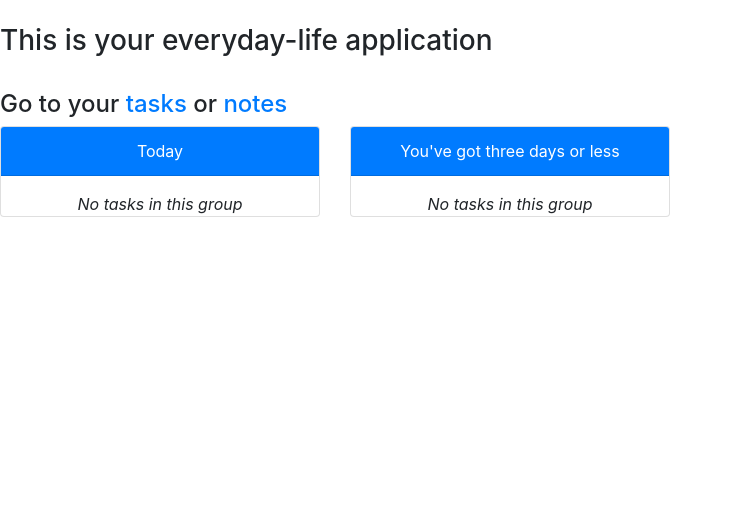
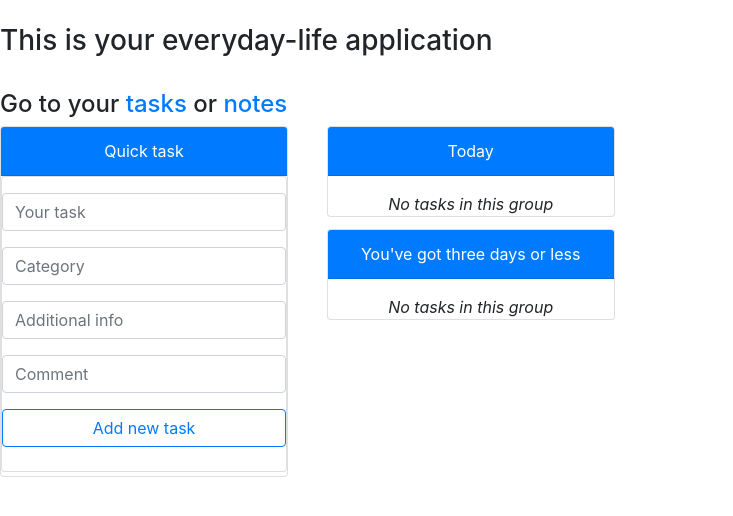
Before and after one commit to OrJaku/check-helper, a Django app: page / in a window 1280 px wide. Shown: the part 40-556 px from the top of the page, without its empty margins (0-733 px from the left). Run offline with Django 3.2, Linux system fonts and the light colour scheme; the visitor is signed in with stand-in values (Sample User, id 1); data that the repository does not hold is empty; some libraries are stand-ins or nearby versions.

Commit message:
Added 'quick add task' and change status task in home page

```diff
--- a/tasks/views.py
+++ b/tasks/views.py
@@ -164,6 +164,10 @@ def tasks_list(request):
                 return redirect('/tasks_list/')
             else:
                 pass
+            home_ = False
+            if 'home' in request.POST.get("add"):
+                home_ = True
+            print("TEST", request.POST)
             name = request.POST.get("name")
             category = request.POST.get("category")
             category = category.title()
@@ -171,23 +175,27 @@ def tasks_list(request):
             description = request.POST.get("description")
             priority = request.POST.get("priority")
             start_data = request.POST.get("start_data")
-            if start_data == "":
+            if start_data == "" or start_data is None:
                 start_data = current_date
             else:
                 pass
             try:
                 delta = int(request.POST.get("delta"))
-            except ValueError:
+            except (ValueError, TypeError):
                 delta = ""
 
-            if delta == "":
+            if delta == "" or delta is None:
                 delta = 10
             else:
                 pass
 
             end_data = request.POST.get("end_data")
-            if end_data == "":
+            if end_data == "" or end_data is None:
                 end_data = current_date + timedelta(delta)
+            else:
+                pass
+            if priority == "" or priority is None:
+                priority = 1
             else:
                 pass
             if name == "" and category == "" and info == "" and description == "":
@@ -200,8 +208,10 @@ def tasks_list(request):
 
             new_task(name, category, info, description, priority, request.user, start_data, end_data).save()
             messages.success(request, f"New task '{name}' has been added ")
-            return redirect('/tasks_list/')
-
+            if home_ is False:
+                return redirect('/tasks_list/')
+            else:
+                return redirect('/')
         else:
             return render(request, 'tasks_list.html', {})
 
@@ -274,12 +284,15 @@ def task_detail(request, task_id):
 def change_task_status(request):
     if request.method == "POST":
         list_ = False
+        home_ = False
         if "change_status" in request.POST:
             task_id = request.POST.get("change_status")
-
         elif "change_status_list" in request.POST:
             task_id = request.POST.get("change_status_list")
             list_ = True
+        elif "change_status_home" in request.POST:
+            task_id = request.POST.get("change_status_home")
+            home_ = True
         else:
             task_id = None
 
@@ -291,6 +304,8 @@ def change_task_status(request):
         task.save()
         if list_:
             return redirect("/tasks_list/")
+        elif home_:
+            return redirect("/")
         else:
             return redirect(f"/tasks_list/{task_id}")
     return render(request, 'tasks_list.html', {})
--- a/templates/cart_tasks.html
+++ b/templates/cart_tasks.html
@@ -1,28 +1,33 @@
-<div class="card" style="max-width: 20rem; min-width: 15rem;">
+<div class="card" style="max-width: 18rem; min-width: 15rem;">
   <div class="card-header bg-primary text-white" align="center">You've got three days or less</div>
       <p class="card-text"></p>
-
   {% if not tasks_days_lower_then_three %}
     <div align="center">
       <i>No tasks in this group</i>
     </div>
   {% else %}
   {% for task in tasks_days_lower_then_three %}
-    <div class="card text-primary bg-border-primary mb-3" style="max-width: 18rem;">
+      <div class="card text-primary bg-border-primary mb-1" style="max-width: 18rem;">
 
-      {% if task.done == True  %}
+        <div class="card-header">
+          {% if task.done == True %}
           <span class="badge badge-pill badge-success text-success"> </span>
           {% else %}
           <span class="badge badge-pill badge-danger text-danger"> </span>
           {% endif %}
-      <div class="card-header">{{ task.brand.name }} task
+          {{ task.brand.name }} task
         </div>
-
           <div class="card-body">
             <h5 class="card-title">{{task.name}}</h5>
             <p class="card-text">{{ task.info }}</p>
             <p class="card-text">{{ task.description }} </p>
-        <a href="/tasks_list/{{ task.id }}" type="button" class="btn-primary btn-sm">Go to task</a>
+            <form method="POST" id="change_status" action="/change_task_status/">{% csrf_token %}</form>
+            <p>
+              <a href="/tasks_list/{{ task.id }}" type="button" class="btn btn-outline-primary btn-sm">Go to task</a>
+                {% if task.done == False %}
+                  <button name="change_status_home" form="change_status" value={{task.id}} type="submit" class="btn btn-sm btn-outline-success ">Done</button>
+                {%endif%}
+            </p>
           </div>
         </div>
     {% endfor %}
--- a/templates/cart_tasks_daily.html
+++ b/templates/cart_tasks_daily.html
@@ -1,4 +1,4 @@
-<div class="card" style="max-width: 20rem; min-width: 15rem;">
+<div class="card" style="max-width: 18rem; min-width: 15rem;">
 <div class="card-header bg-primary text-white" align="center">Today</div>
       <p class="card-text"></p>
 
@@ -8,20 +8,26 @@
   </div>
 {% else %}
   {% for task in tasks_today %}
-    <div class="card text-primary bg-border-primary mb-3" style="max-width: 20rem;">
-      {% if task.done == True  %}
-      <span class="badge badge-pill badge-success text-success"> </span>
-      {% else %}
-      <span class="badge badge-pill badge-danger text-danger"> </span>
-      {% endif %}
-      <div class="card-header">{{ task.brand.name }} task
-
+    <div class="card text-primary bg-border-primary mb-3" style="max-width: 25rem;">
+      <div class="card-header">
+          {% if task.done == True  %}
+            <span class="badge badge-pill badge-success text-success"> </span>
+          {% else %}
+            <span class="badge badge-pill badge-danger text-danger"> </span>
+          {% endif %}
+        {{ task.brand.name }} task
       </div>
       <div class="card-body">
         <h5 class="card-title">{{task.name}}</h5>
         <p class="card-text">{{ task.info }}</p>
         <p class="card-text">{{ task.description }} </p>
-        <a href="/tasks_list/{{ task.id }}" type="button" class="btn-primary btn-sm">Go to task</a>
+        <form method="POST" id="change_status" action="/change_task_status/">{% csrf_token %}</form>
+        <p>
+        <a href="/tasks_list/{{ task.id }}" type="button" class="btn btn-outline-primary btn-sm">Go to task</a>
+          {% if task.done == False %}
+            <button name="change_status_home" form="change_status" value={{task.id}} type="submit" class="btn btn-sm btn-outline-success ">Done</button>
+          {%endif%}
+        </p>
       </div>
     </div>
   {% endfor %}
--- a/templates/home.html
+++ b/templates/home.html
@@ -7,10 +7,10 @@
         <h4> You have to <a  href="/user_login">Login</a> to get access to your data</h4>
     {%else%}
         <h4> Go to your <a  href="/tasks_list"> tasks</a> or <a  href="/notes_list">notes</a></h4>
-            <div class="card-deck">
+            <div class="card-columns" style="max-width: 60rem;" >
+                {% include 'quick_add_task.html' %}
                 {% include 'cart_tasks_daily.html' %}
                 {% include 'cart_tasks.html' %}
-
             </div>
     {%endif%}
 
--- /dev/null
+++ b/templates/quick_add_task.html
@@ -0,0 +1,23 @@
+<div class="card" style="max-width: 18rem; min-width: 15rem;">
+    <div class="card-header bg-primary text-white" align="center">Quick task</div>
+    <div class="card text-primary bg-border-primary mb-1" style="max-width: 18rem;">
+        <p class="card-text"></p>
+        <div class="text-primary ">
+            <form action='/tasks_list/' method="POST"> {% csrf_token %}
+                <p>
+                    <input type="text" class="form-control" name="name" placeholder="Your task">
+                </p>
+                <p>
+                    <input type="text" class="form-control" name="category" placeholder="Category">
+                </p>
+                <p>
+                    <input type="text" class="form-control" name="info" placeholder="Additional info">
+                </p>
+                <p>
+                    <input type="text" class="form-control" name="description" placeholder="Comment">
+                </p>
+                <center><button type="submit" name='add' value="home" class="btn btn-outline-primary btn-block">Add new task</button><br></center>
+            </form>
+        </div>
+    </div>
+</div>
```
Lines whose indentation alone changed are shown as unchanged.
